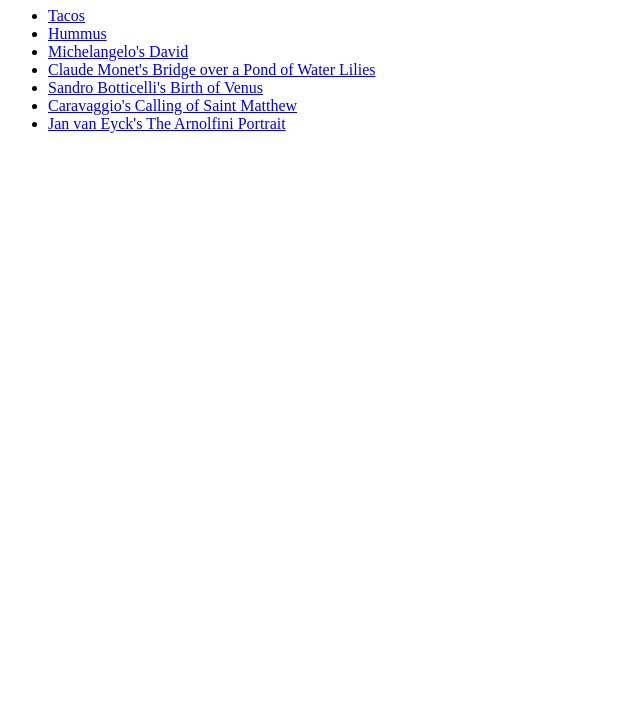
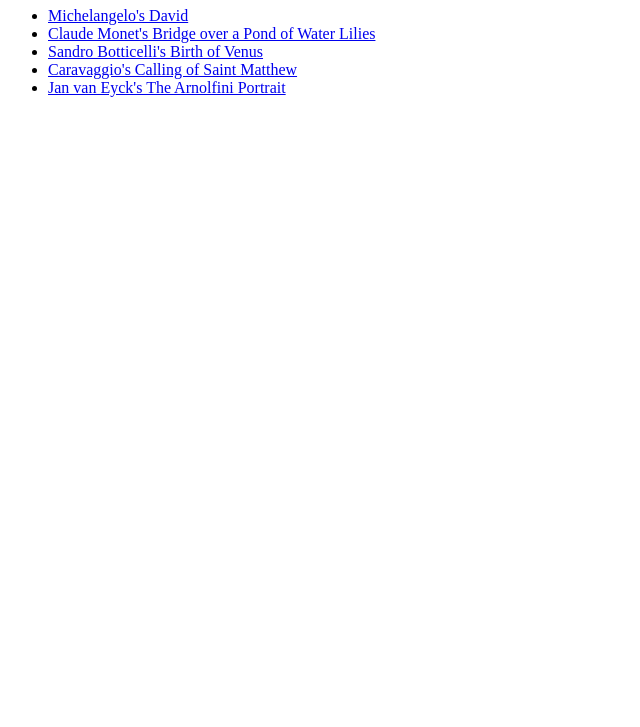
Before and after one commit to bellaam1204/IGME-110-Repo, a plain HTML site: page index.html in a window 1280 px wide. Shown: the part 73-800 px from the top of the page, without its empty margins (0-640 px from the left). Drawn offline with Linux system fonts and the light colour scheme.

Commit message:
Update index.html

```diff
--- a/index.html
+++ b/index.html
@@ -8,8 +8,6 @@
 <body>
   <h1>Some Links</h1>
   <ul>
-    <li><a href="https://en.wikipedia.org/wiki/Taco">Tacos</a></li>
-    <li><a href="https://en.wikipedia.org/wiki/Hummus">Hummus</a></li>
     <li><a href="https://www.accademia.org/explore-museum/artworks/michelangelos-david/">Michelangelo's David</a></li>
     <li><a href="https://www.metmuseum.org/art/collection/search/437127">Claude Monet's Bridge over a Pond of Water Lilies</a></li>
     <li><a href="https://www.uffizi.it/en/artworks/birth-of-venus#exhibitions">Sandro Botticelli's Birth of Venus</a></li>
```
